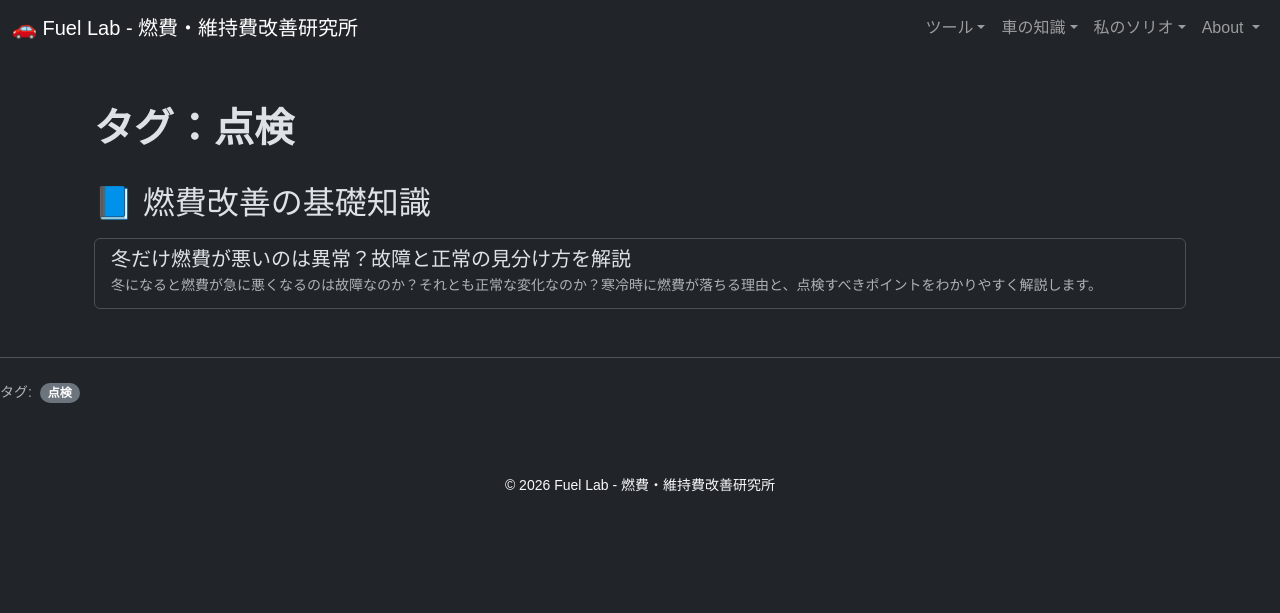
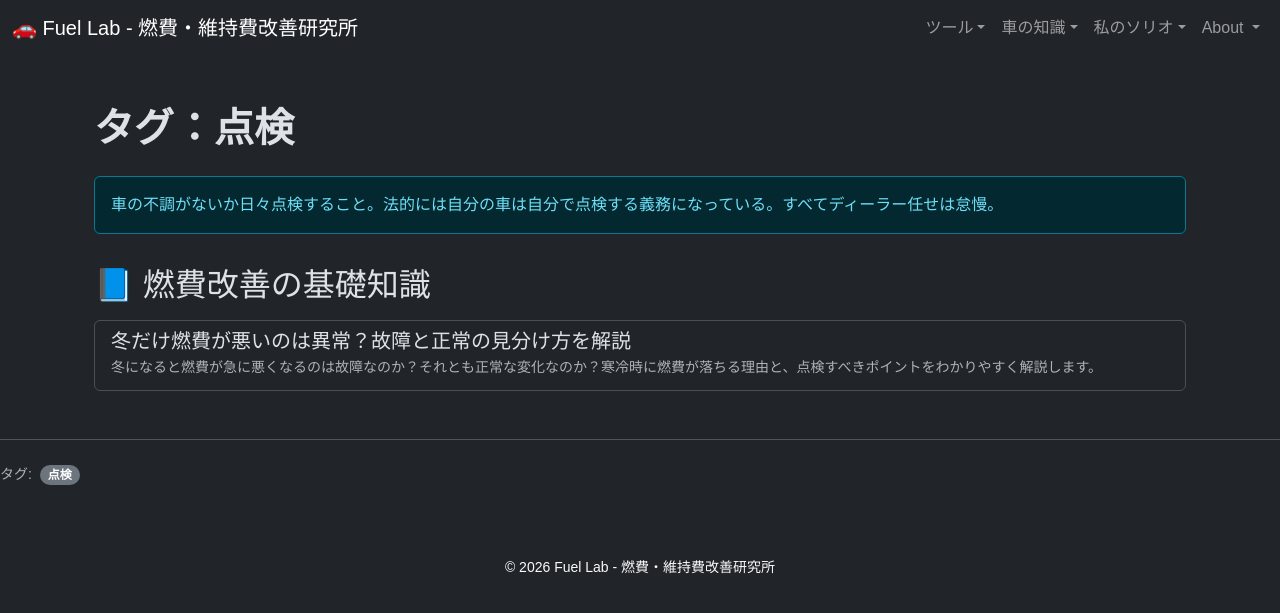
Before and after one commit to funyapar-org/fuel-lab, a Jekyll site: the page built from _tags/inspection.md, in a window 1280 px wide. Shown: the top 613 px of the page. Built offline with Jekyll 4.4.1, drawn with Linux system fonts in a browser that asks for light colours.

Commit message:
inspection.md を更新

```diff
--- a/_tags/inspection.md
+++ b/_tags/inspection.md
@@ -2,4 +2,5 @@
 layout: tag
 tag: inspection
 title: "inspection"
+description: 車の不調がないか日々点検すること。法的には自分の車は自分で点検する義務になっている。すべてディーラー任せは怠慢。
 ---
```
